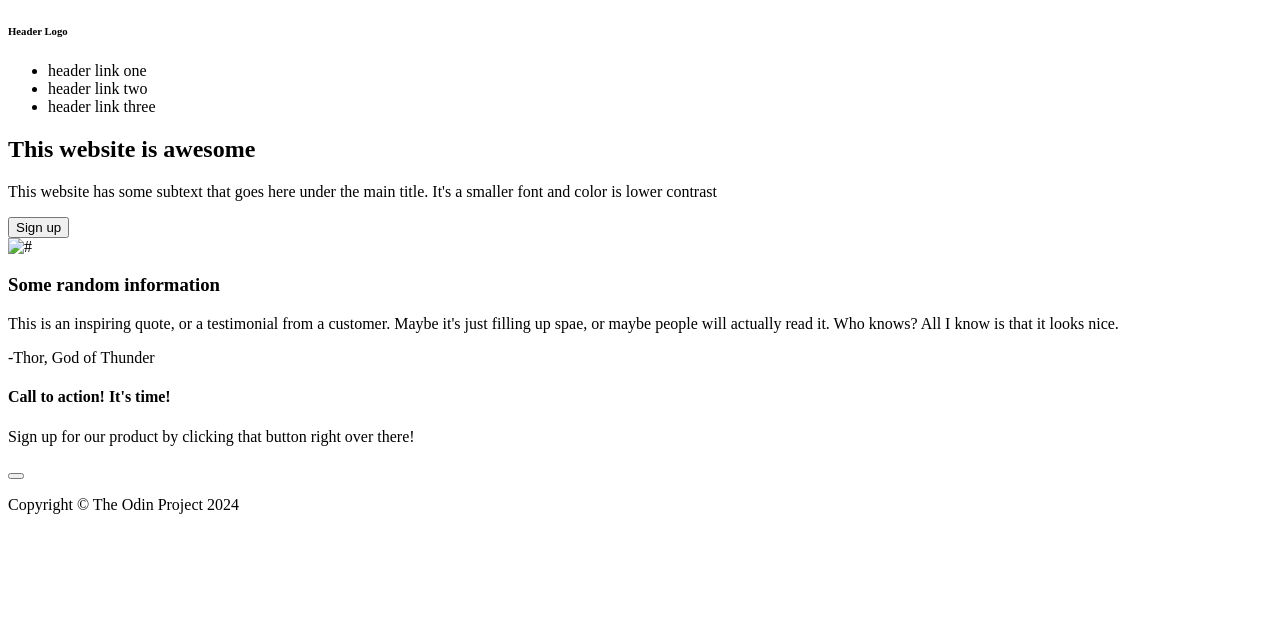
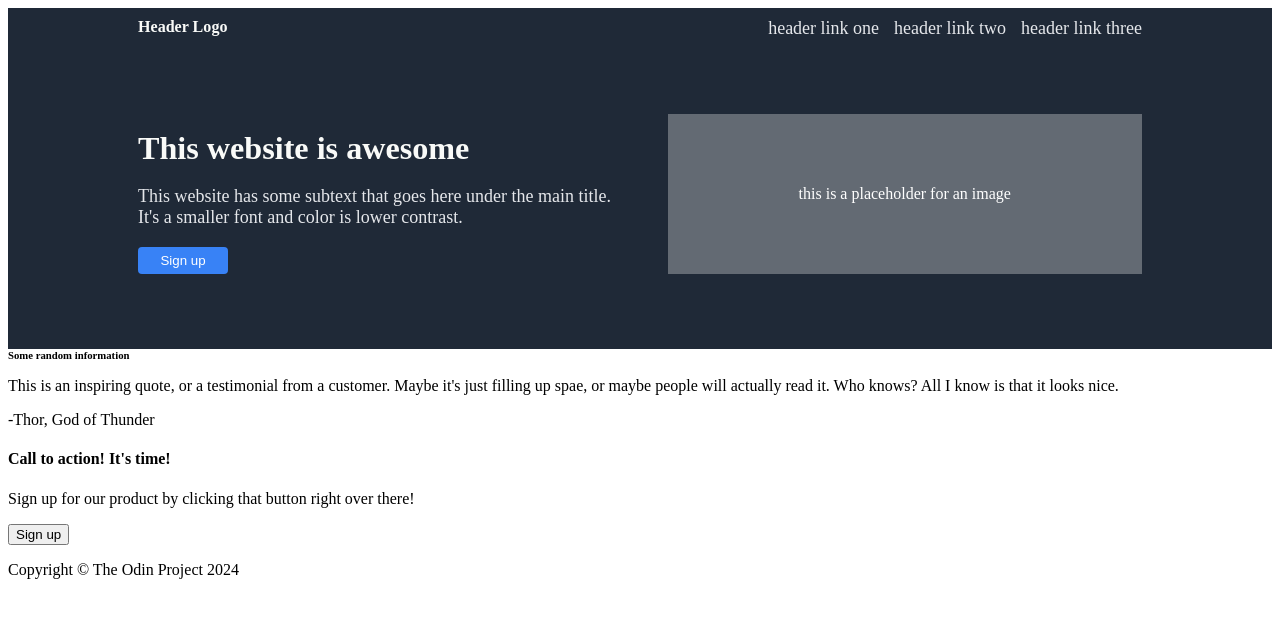
Before and after one commit to JDMur-Rey/layout-project, a plain HTML site: page index.html in a window 1280 px wide. Drawn offline with Linux system fonts and the light colour scheme.

Commit message:
Re-worked the layout of the HTML file for the header to be absorbed into the hero section and added CSS for the hero section.

```diff
--- a/index.html
+++ b/index.html
@@ -3,36 +3,42 @@
   <head>
     <meta charset="UTF-8" />
     <meta name="viewport" content="width=device-width, initial-scale=1.0" />
-    <title>Document</title>
+    <link rel="stylesheet" href="style.css" />
+    <title>Layout Project</title>
   </head>
   <body>
-    <div class="header">
-      <h6>Header Logo</h6>
-      <ul>
-        <li>header link one</li>
-        <li>header link two</li>
-        <li>header link three</li>
-      </ul>
-    </div>
     <div class="hero">
-      <div class="hero-par">
+      <div class="hero-left">
+        <div class="header-logo"><h6>Header Logo</h6></div>
         <div class="hero-title">
-          <h2>This website is awesome</h2>
+          <h6>This website is awesome</h6>
         </div>
         <div class="hero-subtext">
           <p>
             This website has some subtext that goes here under the main title.
-            It's a smaller font and color is lower contrast
+            It's a smaller font and color is lower contrast.
           </p>
         </div>
         <button class="sign-up-one">Sign up</button>
       </div>
-      <img src="#" alt="#" />
+
+      <div class="hero-right">
+        <div class="header-links">
+          <ul>
+            <li>header link one</li>
+            <li>header link two</li>
+            <li>header link three</li>
+          </ul>
+        </div>
+        <div class="placeholder">
+          <p>this is a placeholder for an image</p>
+        </div>
+      </div>
     </div>
 
     <div class="sec-section">
       <div class="section-title">
-        <h3>Some random information</h3>
+        <h6>Some random information</h6>
       </div>
       <div class="info-cards">
         <div class="card">
@@ -74,7 +80,7 @@
           </p>
         </div>
       </div>
-      <button class="sign-up-two"></button>
+      <button class="sign-up-two">Sign up</button>
     </div>
 
     <div class="footer">
--- a/style.css
+++ b/style.css
@@ -0,0 +1,99 @@
+* {
+  box-sizing: border-box;
+}
+
+h6 {
+  margin: 0;
+}
+/* --------------Section 1---------------- */
+.hero {
+  display: flex;
+  background-color: #1f2937;
+  gap: 55px;
+}
+
+/* -------Section 1 left side-------------- */
+.hero-left {
+  display: flex;
+  flex-direction: column;
+  justify-content: space-between;
+  width: 390px;
+  padding: 10px 0 75px 130px;
+  flex: 1 0 auto;
+  gap: 10px;
+}
+
+.header-logo {
+  color: #f9faf8;
+  font-size: 24px;
+  margin-bottom: 75px;
+}
+
+.hero-title {
+  color: #f9faf8;
+  font-size: 48px;
+  font-weight: extra-bold;
+}
+
+.hero-subtext p {
+  color: #e5e7eb;
+  font-size: 18px;
+  margin: 0;
+}
+
+.sign-up-one {
+  background-color: #3882f6;
+  color: white;
+  width: 90px;
+  padding: 6px 18px;
+  border: none;
+  border-radius: 4px;
+}
+
+/* --------Section 1 right side------------- */
+
+.hero-right {
+  display: flex;
+  flex-direction: column;
+  width: 390px;
+  padding: 10px 130px 75px 0;
+  flex: 1 1 auto;
+}
+
+.header-links ul li {
+  font-size: 18px;
+  color: #e5e7eb;
+}
+
+ul {
+  display: flex;
+  gap: 15px;
+  margin: 0;
+  padding: 0;
+  justify-content: flex-end;
+  list-style-type: none;
+  color: #f9faf8;
+}
+
+li {
+  flex-shrink: 0;
+}
+
+.placeholder {
+  display: flex;
+  align-items: center;
+  justify-content: center;
+  margin-top: 75px;
+  height: 160px;
+  /* margin-bottom: 75px; */
+  background-color: rgba(255, 255, 255, 0.3);
+  flex: 1 0 auto;
+}
+
+.placeholder p {
+  color: rgb(255, 255, 255);
+  margin: 0;
+  padding: 20px;
+}
+
+/* -------------------------------------- */
```
